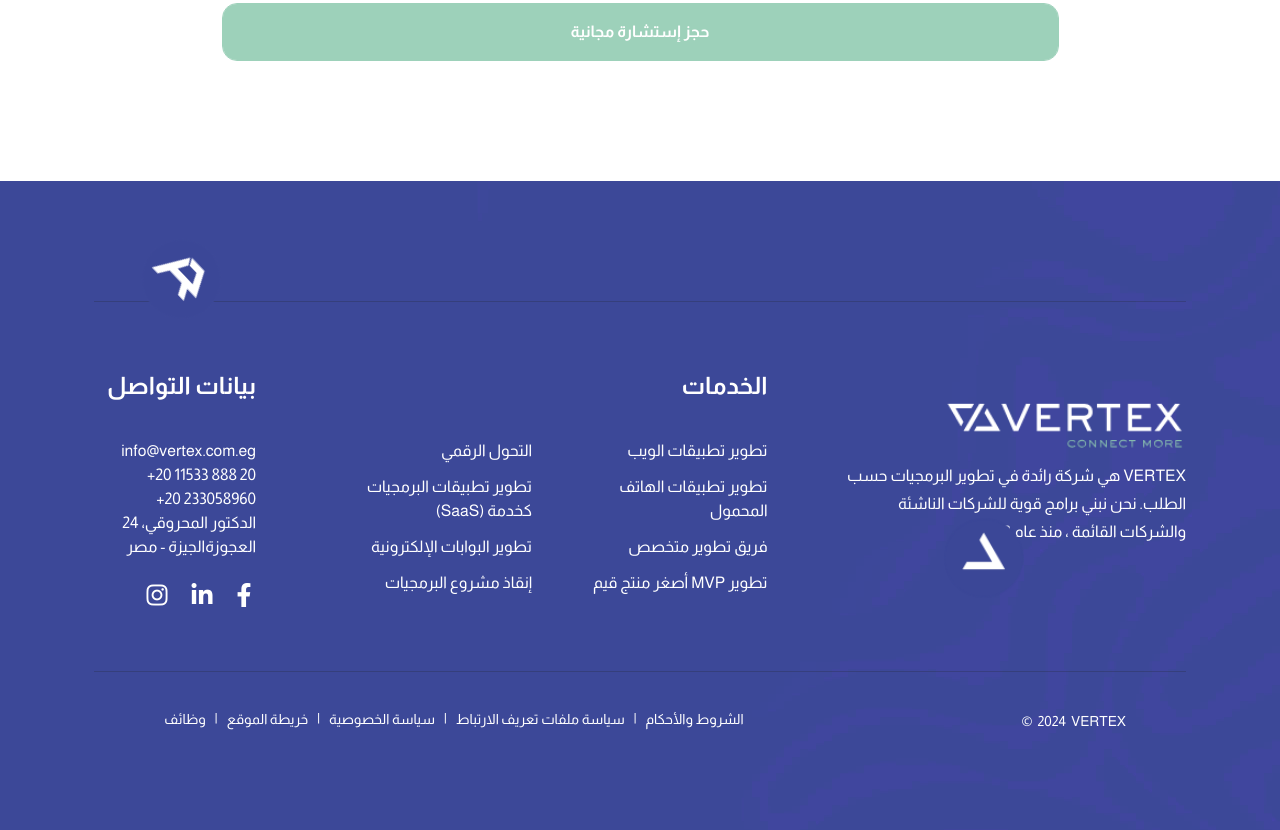
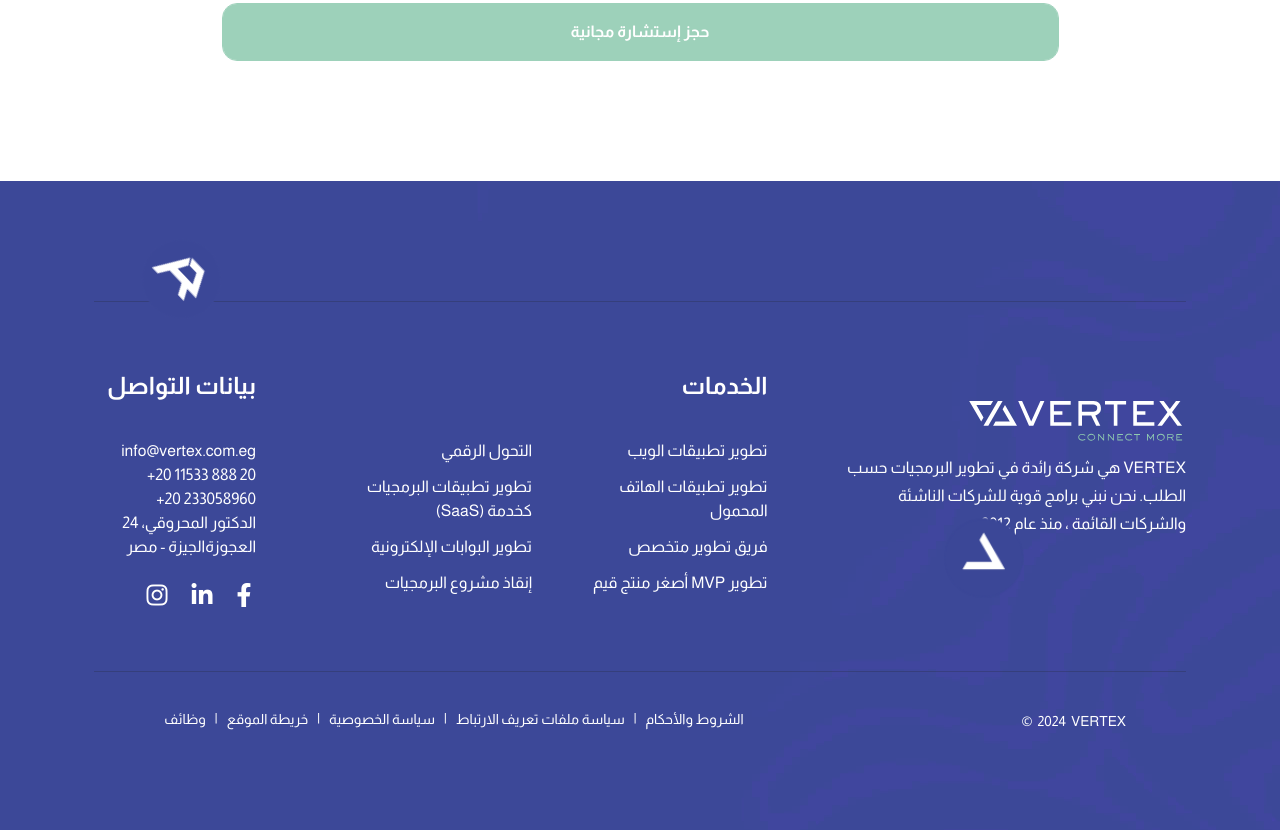
Before and after one commit to MMohmedMahmoudd/Vertex, a plain HTML site: page index.html in a window 1280 px wide. Shown: the part 3294-4124 px from the top of the page. Drawn offline with Linux system fonts and the light colour scheme; a web font is replaced by a local one.

Commit message:
first commit

```diff
--- a/index.html
+++ b/index.html
@@ -306,7 +306,7 @@
       <div class="footer-classic-main">
         <div class="container">
           <div class="row row-50 justify-content-lg-between">
-            <div class="col-sm-7 col-lg-3 col-xl-4"><a class="brand" href="https://vertex.com.eg/"><img class="brand-logo-dark" src="/assets/img/logo-white.png" alt="logo-white" style="width: 70%" ></a>
+            <div class="col-sm-7 col-lg-3 col-xl-4"><a class="brand" href="https://vertex.com.eg/"><img class="brand-logo-dark" src="/assets/img/logo-white.png" alt="logo-white"  ></a>
               <p><span style="max-width: 400px;">VERTEX هي شركة رائدة في تطوير البرمجيات حسب الطلب. نحن نبني برامج قوية للشركات الناشئة والشركات القائمة ، منذ عام 2012.</span></p>
             </div>
             <div class="col-sm-12 col-lg-8 col-xl-5">
```
